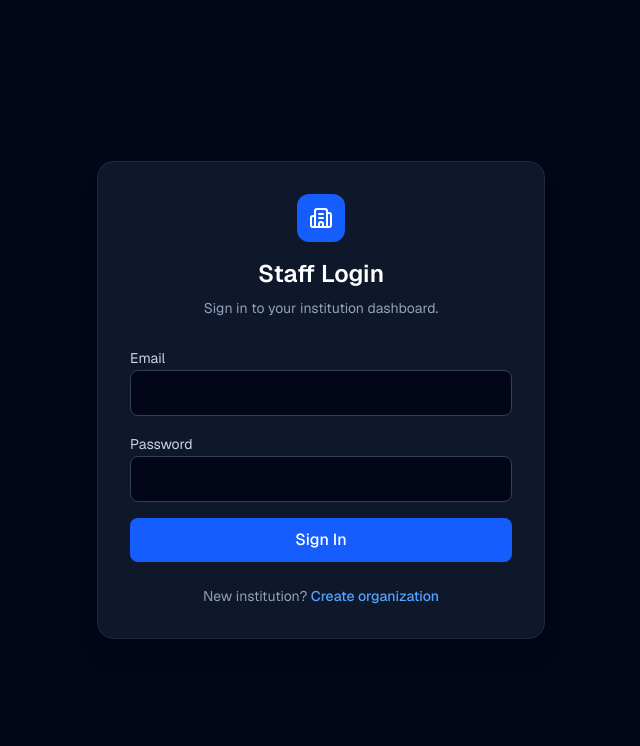
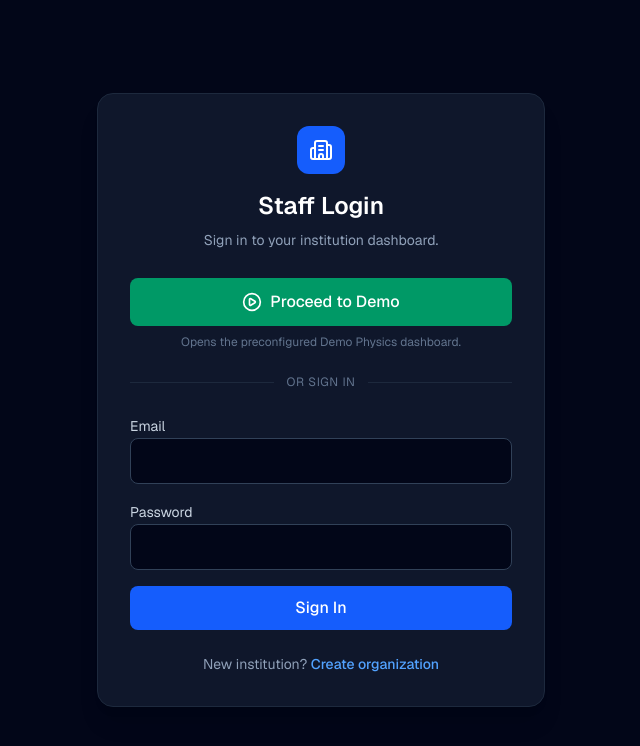
Before and after one commit to Axiom-AI-Agent/Axiom-AI, a Next.js app in the folder Dashboard/frontend/: page /login in a window 1280 px wide. Shown: the top 746 px of the page, without its empty margins (319-959 px from the left). Built offline with nearby package versions, Linux system fonts and the light colour scheme; no server answers.

Commit message:
fix(frontend): logs route added and demo login added

```diff
--- a/Dashboard/frontend/src/app/login/page.tsx
+++ b/Dashboard/frontend/src/app/login/page.tsx
@@ -3,7 +3,12 @@
 import { FormEvent, useState } from "react";
 import Link from "next/link";
 import { useRouter } from "next/navigation";
-import { Building2, Loader2 } from "lucide-react";
+
+import {
+  Building2,
+  Loader2,
+  PlayCircle,
+} from "lucide-react";
 
 import {
   AuthApiError,
@@ -14,6 +19,9 @@ import {
   saveAuthSession,
 } from "@/lib/auth";
 
+const DEMO_EMAIL = "demo.physics@axiom.ai";
+const DEMO_PASSWORD = "DemoPhysics123!";
+
 export default function LoginPage() {
   const router = useRouter();
 
@@ -21,7 +29,48 @@ export default function LoginPage() {
   const [password, setPassword] = useState("");
 
   const [error, setError] = useState<string | null>(null);
+
   const [loading, setLoading] = useState(false);
+  const [demoLoading, setDemoLoading] = useState(false);
+
+  function getErrorMessage(
+    requestError: unknown,
+    fallback: string,
+  ): string {
+    if (requestError instanceof AuthApiError) {
+      if (
+        typeof requestError.details === "object" &&
+        requestError.details !== null &&
+        "detail" in requestError.details
+      ) {
+        const detail = (
+          requestError.details as {
+            detail?: unknown;
+          }
+        ).detail;
+
+        if (typeof detail === "string") {
+          return detail;
+        }
+      }
+    }
+
+    return fallback;
+  }
+
+  async function performLogin(
+    loginEmail: string,
+    loginPassword: string,
+  ) {
+    const response = await loginStaff({
+      email: loginEmail.trim().toLowerCase(),
+      password: loginPassword,
+    });
+
+    saveAuthSession(response);
+
+    router.replace("/dashboard/overview");
+  }
 
   async function handleSubmit(
     event: FormEvent<HTMLFormElement>,
@@ -38,46 +87,49 @@ export default function LoginPage() {
     setLoading(true);
 
     try {
-      const response = await loginStaff({
-        email: email.trim().toLowerCase(),
+      await performLogin(
+        email,
         password,
-      });
-
-      saveAuthSession(response);
-
-      router.replace("/dashboard/overview");
+      );
     } catch (requestError: unknown) {
       console.error(requestError);
 
-      if (requestError instanceof AuthApiError) {
-        let message = "Login failed.";
-
-        if (
-          typeof requestError.details === "object" &&
-          requestError.details !== null &&
-          "detail" in requestError.details
-        ) {
-          const detail = (
-            requestError.details as {
-              detail?: unknown;
-            }
-          ).detail;
-
-          if (typeof detail === "string") {
-            message = detail;
-          }
-        }
-
-        setError(message);
-      } else {
-        setError(
+      setError(
+        getErrorMessage(
+          requestError,
           "Could not connect to the authentication server.",
-        );
-      }
+        ),
+      );
     } finally {
       setLoading(false);
     }
   }
+
+  async function handleDemoLogin() {
+    setError(null);
+    setDemoLoading(true);
+
+    try {
+      await performLogin(
+        DEMO_EMAIL,
+        DEMO_PASSWORD,
+      );
+    } catch (requestError: unknown) {
+      console.error(requestError);
+
+      setError(
+        getErrorMessage(
+          requestError,
+          "Could not start the demo. Please try again.",
+        ),
+      );
+    } finally {
+      setDemoLoading(false);
+    }
+  }
+
+  const busy =
+    loading || demoLoading;
 
   return (
     <main className="flex min-h-screen items-center justify-center bg-slate-950 px-4 text-white">
@@ -94,6 +146,39 @@ export default function LoginPage() {
           <p className="mt-2 text-sm text-slate-400">
             Sign in to your institution dashboard.
           </p>
+        </div>
+
+        <button
+          type="button"
+          onClick={() =>
+            void handleDemoLogin()
+          }
+          disabled={busy}
+          className="flex w-full items-center justify-center gap-2 rounded-lg bg-emerald-600 px-4 py-3 font-medium text-white transition hover:bg-emerald-500 disabled:cursor-not-allowed disabled:opacity-50"
+        >
+          {demoLoading ? (
+            <Loader2 className="h-5 w-5 animate-spin" />
+          ) : (
+            <PlayCircle className="h-5 w-5" />
+          )}
+
+          {demoLoading
+            ? "Opening Demo..."
+            : "Proceed to Demo"}
+        </button>
+
+        <p className="mt-2 text-center text-xs text-slate-500">
+          Opens the preconfigured Demo Physics dashboard.
+        </p>
+
+        <div className="my-6 flex items-center gap-3">
+          <div className="h-px flex-1 bg-slate-800" />
+
+          <span className="text-xs uppercase tracking-wider text-slate-500">
+            or sign in
+          </span>
+
+          <div className="h-px flex-1 bg-slate-800" />
         </div>
 
         {error && (
@@ -116,9 +201,12 @@ export default function LoginPage() {
               required
               value={email}
               onChange={(event) =>
-                setEmail(event.target.value)
+                setEmail(
+                  event.target.value,
+                )
               }
-              className="w-full rounded-lg border border-slate-700 bg-slate-950 px-3 py-2.5 outline-none focus:border-blue-500"
+              disabled={busy}
+              className="w-full rounded-lg border border-slate-700 bg-slate-950 px-3 py-2.5 outline-none focus:border-blue-500 disabled:opacity-50"
             />
           </label>
 
@@ -132,16 +220,19 @@ export default function LoginPage() {
               required
               value={password}
               onChange={(event) =>
-                setPassword(event.target.value)
+                setPassword(
+                  event.target.value,
+                )
               }
-              className="w-full rounded-lg border border-slate-700 bg-slate-950 px-3 py-2.5 outline-none focus:border-blue-500"
+              disabled={busy}
+              className="w-full rounded-lg border border-slate-700 bg-slate-950 px-3 py-2.5 outline-none focus:border-blue-500 disabled:opacity-50"
             />
           </label>
 
           <button
             type="submit"
-            disabled={loading}
-            className="flex w-full items-center justify-center gap-2 rounded-lg bg-blue-600 px-4 py-2.5 font-medium hover:bg-blue-500 disabled:opacity-50"
+            disabled={busy}
+            className="flex w-full items-center justify-center gap-2 rounded-lg bg-blue-600 px-4 py-2.5 font-medium hover:bg-blue-500 disabled:cursor-not-allowed disabled:opacity-50"
           >
             {loading && (
               <Loader2 className="h-4 w-4 animate-spin" />
@@ -153,6 +244,7 @@ export default function LoginPage() {
 
         <p className="mt-6 text-center text-sm text-slate-400">
           New institution?{" "}
+
           <Link
             href="/register"
             className="font-medium text-blue-400 hover:text-blue-300"
--- a/Dashboard/frontend/src/components/Sidebar.tsx
+++ b/Dashboard/frontend/src/components/Sidebar.tsx
@@ -10,6 +10,7 @@ import {
   Inbox,
   LayoutDashboard,
   MessageSquare,
+  ScrollText,
   Settings,
   Users,
   X,
@@ -55,6 +56,11 @@ const mainNavItems: NavItem[] = [
     icon: <Users className="h-5 w-5" />,
   },
   {
+    href: "/dashboard/logs",
+    label: "Logs",
+    icon: <ScrollText className="h-5 w-5" />,
+  },
+  {
     href: "/dashboard/ingest",
     label: "Ingest",
     icon: <FileUp className="h-5 w-5" />,
@@ -77,9 +83,7 @@ export default function Sidebar({
     <aside
       className={cn(
         "fixed inset-y-0 left-0 z-50 flex min-h-screen w-64 flex-col border-r border-slate-200 bg-white p-4 text-slate-700 transition-transform duration-300 ease-in-out dark:border-slate-800 dark:bg-slate-900 dark:text-slate-300 lg:relative",
-        isOpen
-          ? "translate-x-0"
-          : "-translate-x-full",
+        isOpen ? "translate-x-0" : "-translate-x-full",
         "lg:flex lg:translate-x-0",
       )}
     >
@@ -139,9 +143,7 @@ export default function Sidebar({
           className={cn(
             "flex items-center space-x-3 rounded-lg px-3 py-2 transition-all duration-200 ease-in-out",
             pathname === settingsNavItem.href ||
-              pathname?.startsWith(
-                `${settingsNavItem.href}/`,
-              )
+              pathname?.startsWith(`${settingsNavItem.href}/`)
               ? "bg-blue-50 font-medium text-blue-700 dark:bg-blue-500/10 dark:text-blue-400"
               : "hover:bg-slate-50 hover:text-slate-900 dark:hover:bg-slate-800/50 dark:hover:text-white",
           )}
```
